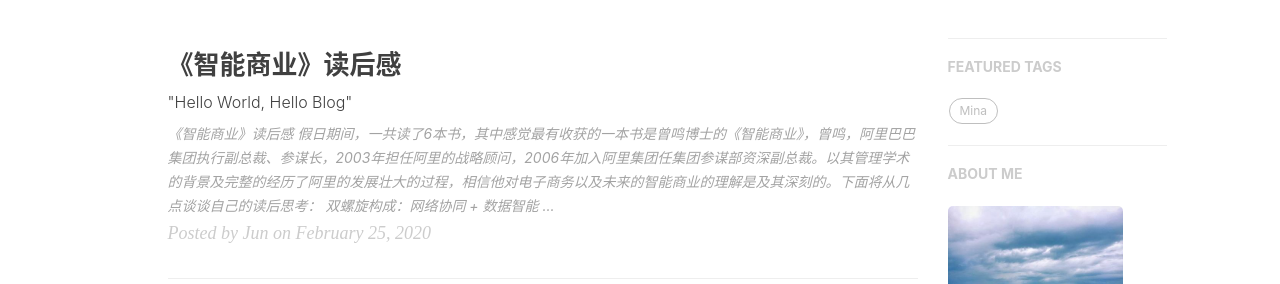
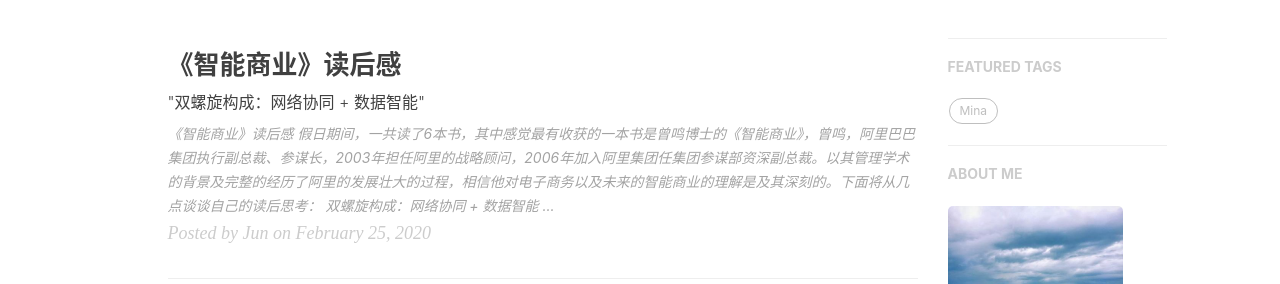
Before and after one commit to xiekeli/xiekeli.github.io, a Jekyll site: the page built from index.html, in a window 1280 px wide. Shown: the part 420-704 px from the top of the page. Built offline with Jekyll 4.4.1, drawn with Linux system fonts in a browser that asks for light colours; nearby versions of some CDN libraries; the list of posts is cut into pages by our own code; comment, search, counter and statistics services are not loaded.

Commit message:
修改副标题

```diff
--- a/_posts/2020-02-25-《智能商业》读后感.markdown
+++ b/_posts/2020-02-25-《智能商业》读后感.markdown
@@ -1,7 +1,7 @@
 ---
 layout:     post
 title:      "《智能商业》读后感"
-subtitle:   " \"Hello World, Hello Blog\""
+subtitle:   " \"双螺旋构成：网络协同 + 数据智能\""
 date:       2020-02-25 21:36:00
 author:     "Jun"
 header-img: "img/post-bg-2015.jpg"
```
